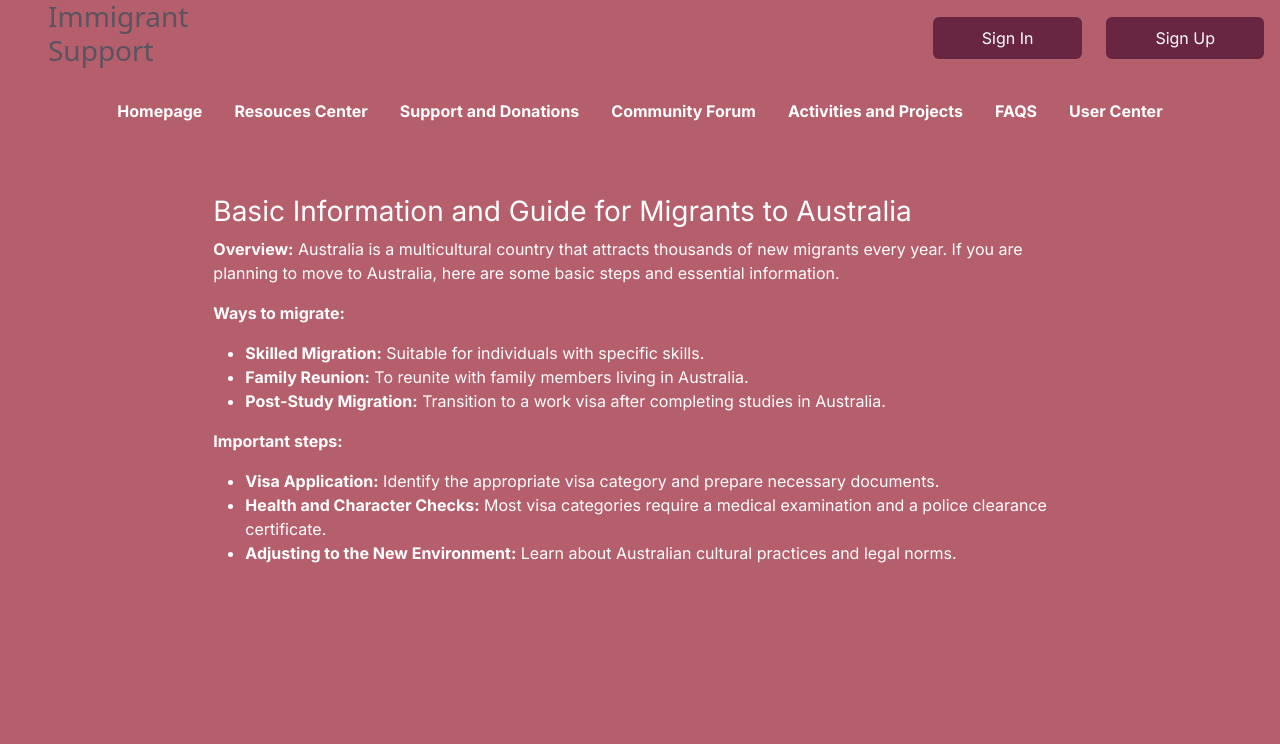
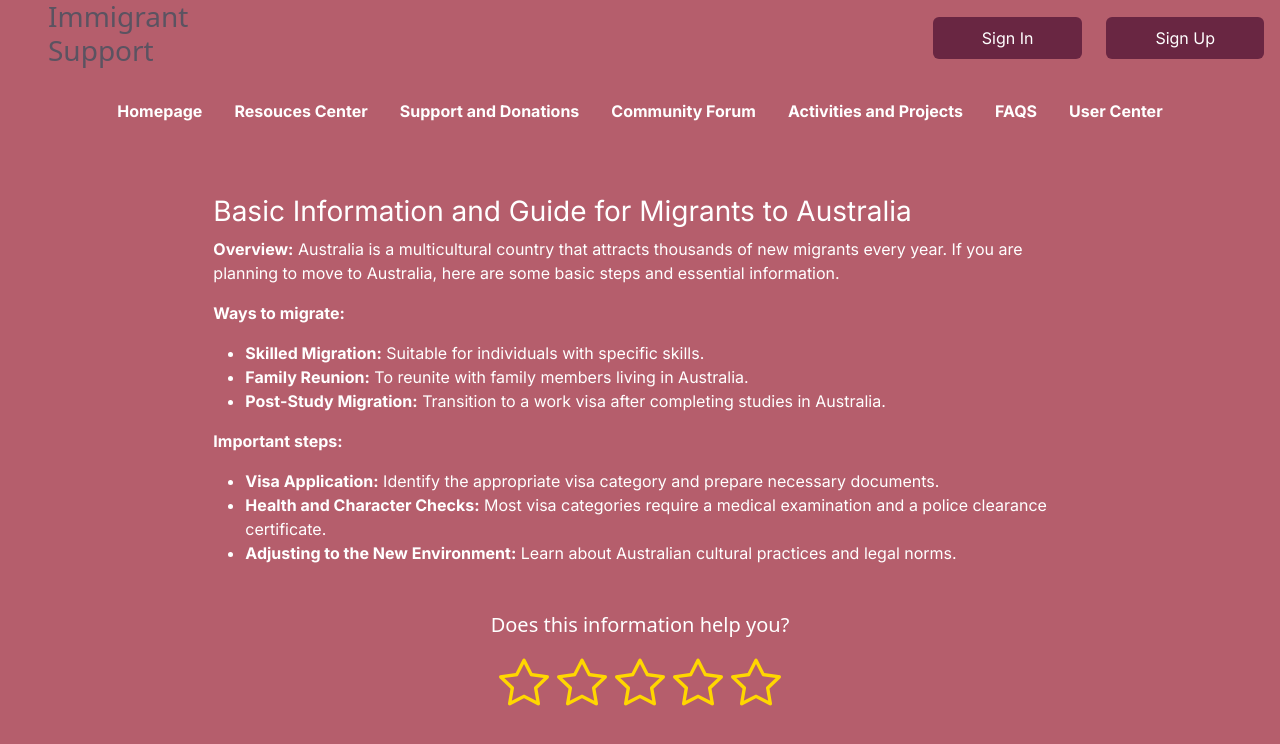
Before and after one commit to happylifeeveryday/5032-Assignment, a Vue app: page /resouces-center/1 in a window 1280 px wide. Shown: the top 744 px of the page. Built offline with nearby package versions, Linux system fonts and the light colour scheme.

Commit message:
Add rating to article.

```diff
--- a/src/components/ResourceCenterArticle.vue
+++ b/src/components/ResourceCenterArticle.vue
@@ -6,6 +6,14 @@
     class="col-8 offset-2 my-5"
     style="font-family: 'Inter'; color: white"
   ></div>
+  <div class="rating text-center">
+    <div style="color: white" class="h5">Does this information help you?</div>
+    <!-- 创建五个星星，使用循环 -->
+    <span v-for="star in 5" :key="star" class="star m-1" @click="setRating(star)">
+      <!-- 根据是否选中显示不同的星星 -->
+      <i :class="star <= rating ? 'bi bi-star-fill' : 'bi bi-star'"></i>
+    </span>
+  </div>
 </template>
 
 <script setup>
@@ -22,6 +30,14 @@ const page = computed(() => pages[route.params.id - 1])
 const compiledMarkdown = computed(() => {
   return marked(page.value.content)
 })
+
+// 创建响应式数据存储当前评分
+const rating = ref(0)
+
+// 设置评分的函数
+function setRating(newRating) {
+  rating.value = newRating
+}
 </script>
 
 <style scoped>
@@ -29,4 +45,10 @@ p,
 h1 {
   text-align: start;
 }
+
+.star {
+  cursor: pointer;
+  color: gold;
+  font-size: 50px;
+}
 </style>
```
